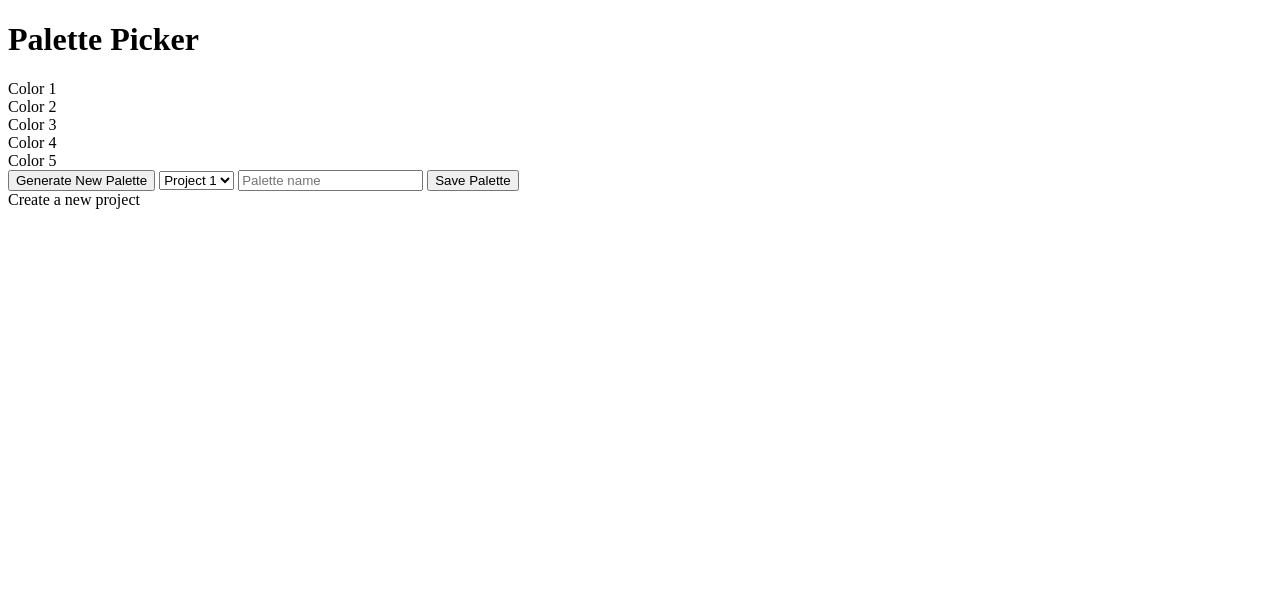
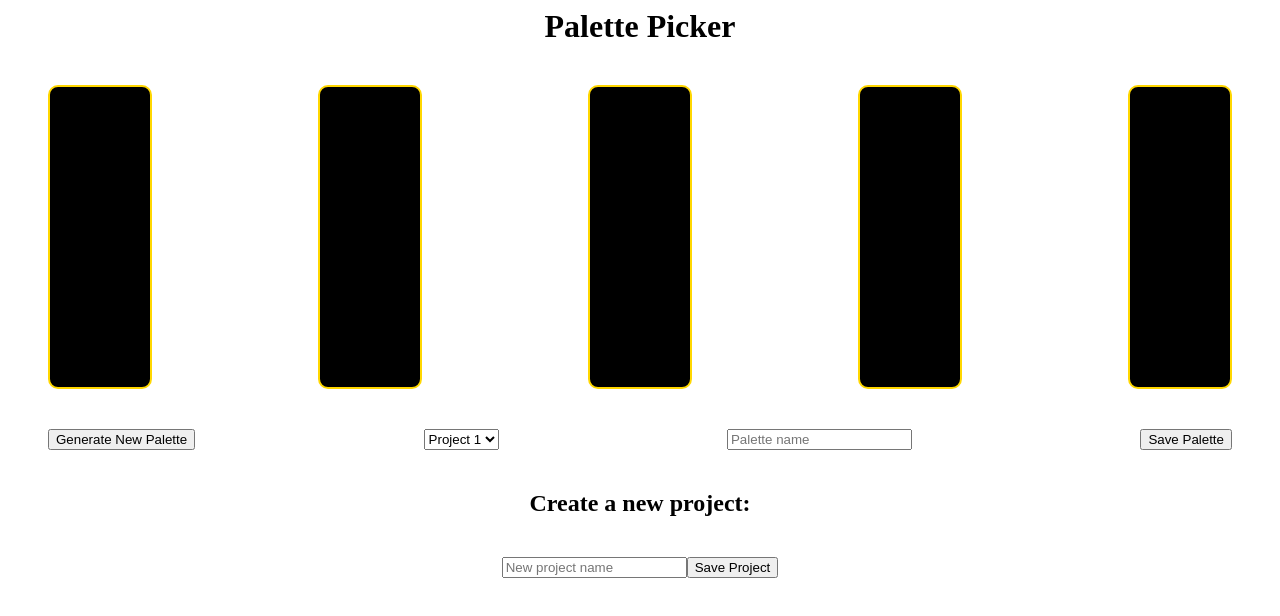
Before and after one commit to Board-Ape/palette-picker-pwa, a website: page public/index.html in a window 1280 px wide. Drawn offline with nearby package versions, Linux system fonts and the light colour scheme.

Commit message:
Basic CSS Framework

```diff
--- a/public/css/styles.css
+++ b/public/css/styles.css
@@ -0,0 +1,30 @@
+h1, h2 {
+  margin: auto;
+  text-align: center;
+}
+
+section {
+  display: flex;
+  flex-direction: column;
+  margin: 20px;
+}
+
+article {
+  display: flex;
+  justify-content: space-between;
+  margin: 20px;
+}
+
+.color {
+  height: 300px;
+  width: 100px;
+  border: 2px gold solid;
+  border-radius: 10px;
+  background-color: black;
+}
+
+.new-project-input {
+  display: flex;
+  justify-content: center;
+  margin: 20px;
+}
--- a/public/index.html
+++ b/public/index.html
@@ -42,8 +42,14 @@
         <button>Save Palette</button>
       </article>
       <article class="new-project">
-          Create a new project
+        <h2>Create a new project:</h2>
       </article>
+      <div class="new-project-input">
+        <input
+          type="text"
+          placeholder="New project name"
+        />
+        <button>Save Project</button>
       </div>
     </section>
     <script src="//ajax.googleapis.com/ajax/libs/jquery/1.6.4/jquery.min.js"></script>
```
Lines whose indentation alone changed are shown as unchanged.
